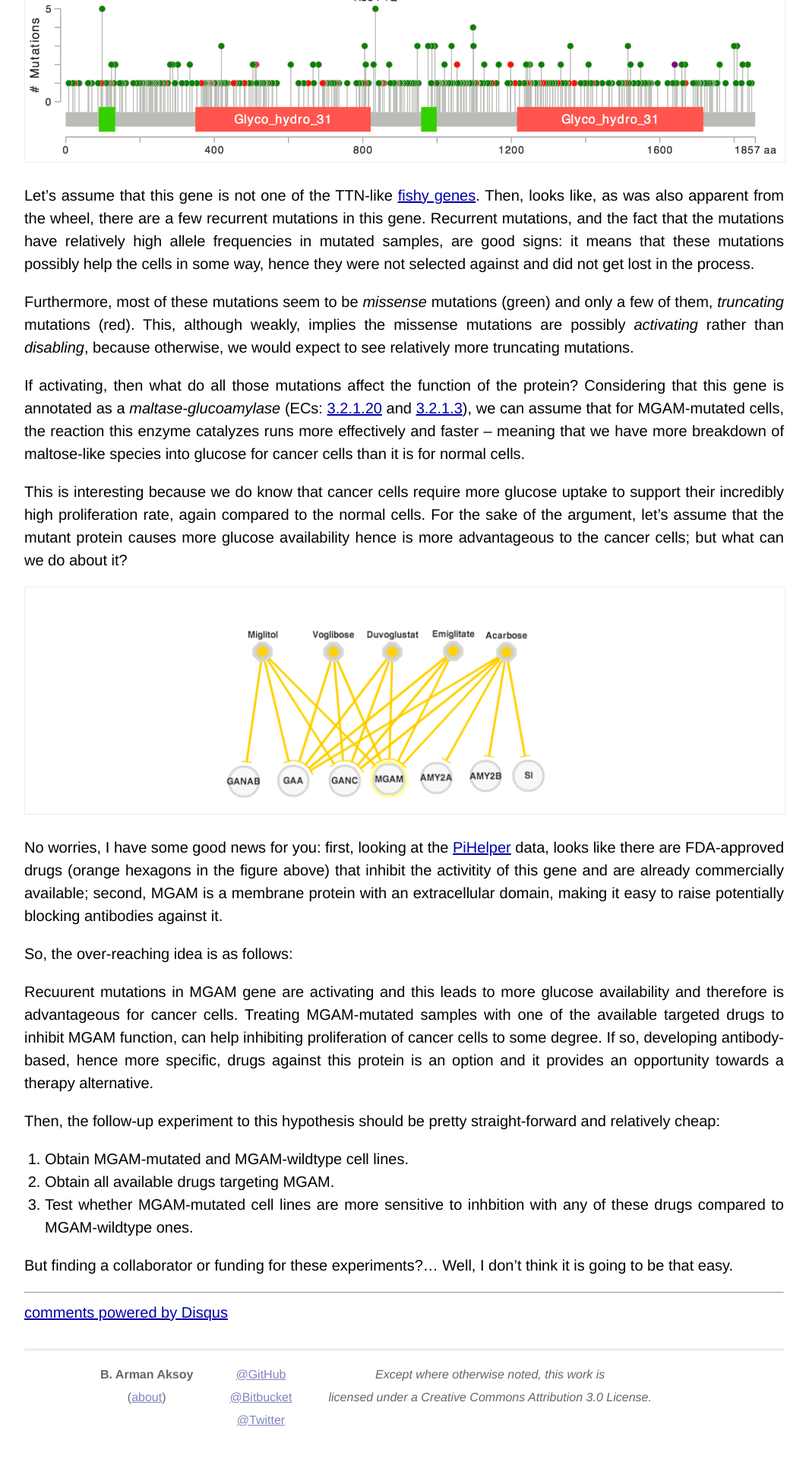
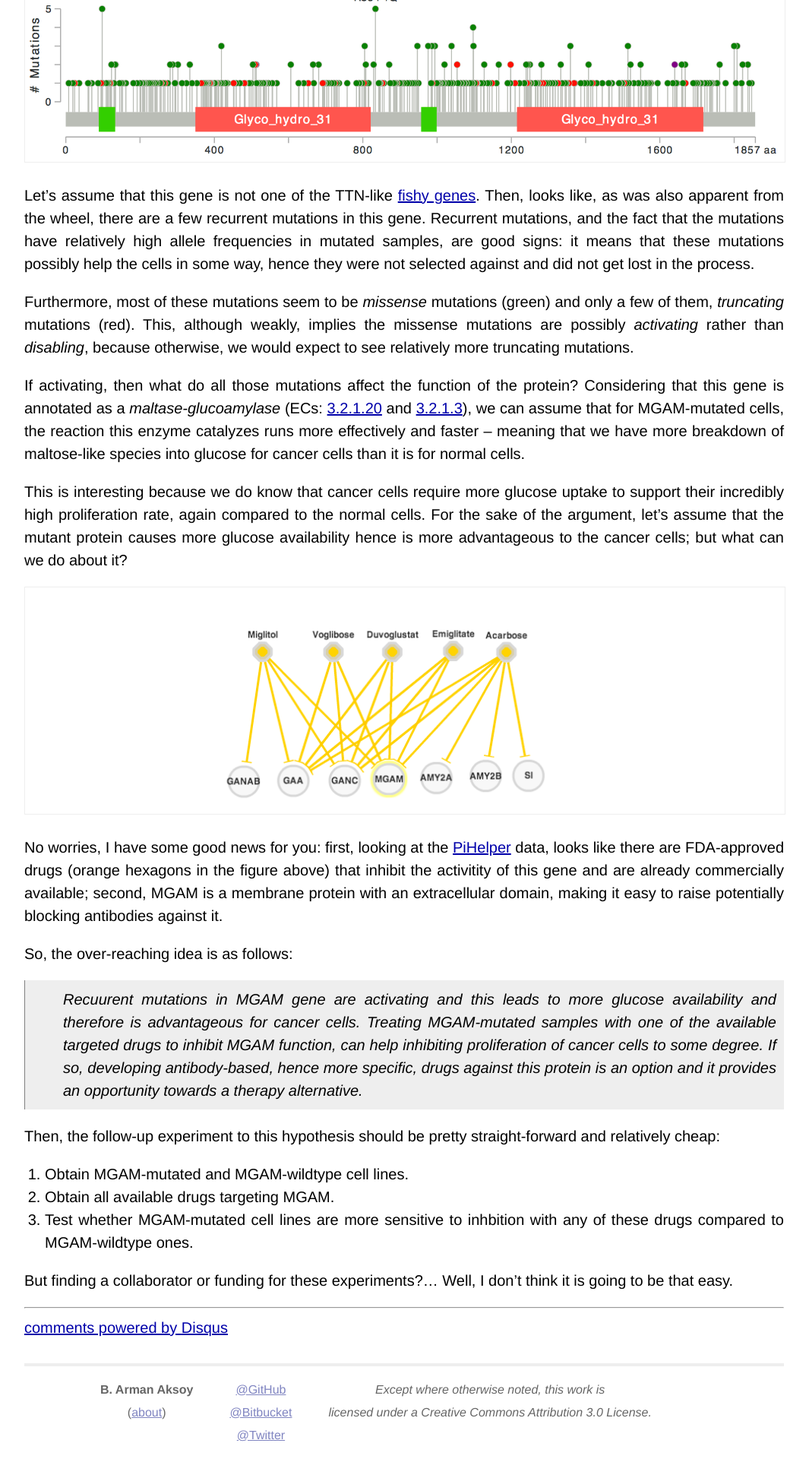
Before and after one commit to armish/ergosome, a Jekyll site: the page built from _posts/2014-01-28-mgam.markdown, in a window 1280 px wide. Shown: the part 2265-4185 px from the top of the page at 76% size, without its empty margins (108-1173 px from the left). Built offline with Jekyll 4.4.1, drawn with Linux system fonts in a browser that asks for light colours; Markdown is read by kramdown in place of the engine named in the settings; comment, search, counter and statistics services are not loaded.

Commit message:
added the forgotten css file. Argh\!

```diff
--- a/css/main.css
+++ b/css/main.css
@@ -187,3 +187,11 @@ div.sharables {
 	margin-left: auto;
 	margin-right: auto;
 }
+
+div.quote {
+	font-style: italic;
+	padding: 10px;
+	padding-left: 50px;
+	border-left: 1px solid gray;
+	background-color: #eeeeee;
+}
```
